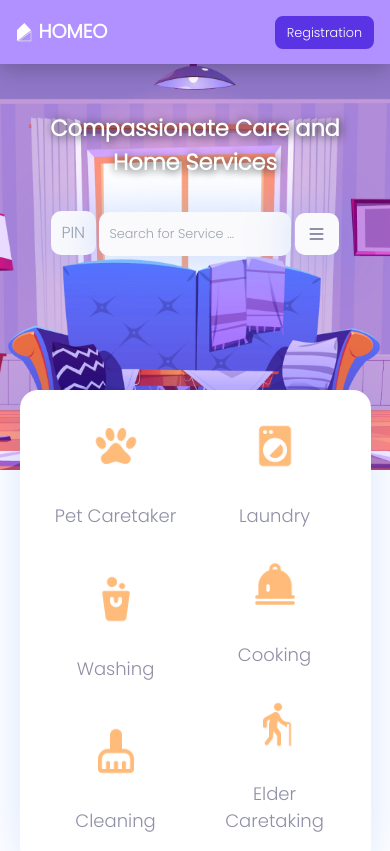
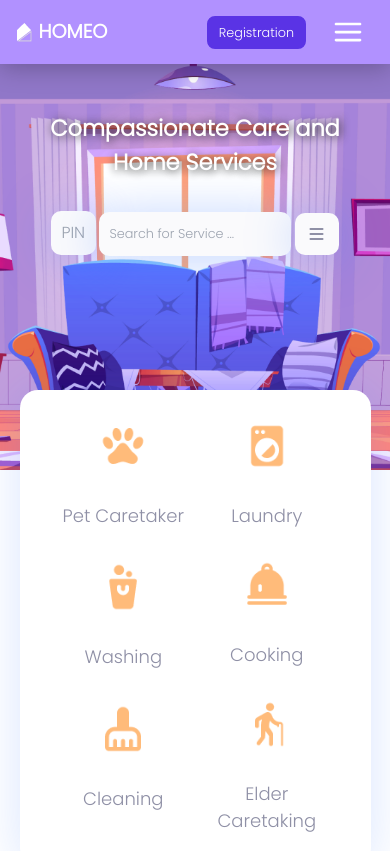
Before and after one commit to sahilhedau49/homeo-react, a React (Create React App) app: page / in a window 390 px wide. Shown: the top 851 px of the page. Built offline with nearby package versions, Linux system fonts and the light colour scheme.

Commit message:
Main Page Responsive Done

```diff
--- a/package.json
+++ b/package.json
@@ -8,6 +8,7 @@
     "@testing-library/user-event": "^13.5.0",
     "react": "^18.2.0",
     "react-dom": "^18.2.0",
+    "react-icons": "^4.8.0",
     "react-reveal": "^1.2.2",
     "react-router-dom": "^6.11.1",
     "react-scripts": "5.0.1",
--- a/src/App.css
+++ b/src/App.css
@@ -21,6 +21,10 @@ html {
   padding: 16px 6rem;
   justify-content: space-between;
   z-index: 99;
+}
+
+.mobile-menu-btn {
+  display: none;
 }
 
 .logo a {
@@ -181,7 +185,7 @@ html {
   margin-right: auto;
   position: relative;
   text-align: center;
-  top: -12rem;
+  top: -8rem;
   color: #8f90a6;
 }
 
@@ -541,25 +545,66 @@ html {
     cursor: pointer;
   }
 
-  .links ul {
-    /* display: flex; */
-    visibility: hidden;
-    /* flex-direction: column; */
+  .mobile-menu-btn {
+    display: inline-block;
+    z-index: 999;
+    padding: 0px 10px;
+    font-size: 2rem;
+    color: #ffffff;
+    transition: 0.2s;
+    cursor: pointer;
   }
 
-  .links {
-    width: 0;
+  .close-outline {
+    display: none;
   }
 
-  /* .links ul {
+  .links ul {
+    z-index: 99;
+    width: 100vw;
+    height: 50vh;
+    position: absolute;
+    top: 0;
+    left: 0;
+    backdrop-filter: blur(50px);
     display: flex;
-    justify-content: space-around;
-    padding-top: 2px;
-  } */
+    flex-direction: column;
+    justify-content: center;
+    align-items: center;
+    transform: translateX(100%);
+    transition: 0.5s;
+  }
+
+  .links .active {
+    visibility: visible;
+    transform: translateX(0);
+  }
+
+  .active .mobile-nav-icons {
+    display: none;
+    z-index: 9999;
+    color: #000000;
+  }
+
+  .active .close-outline {
+    margin-top: -12px;
+    display: inline-block;
+    z-index: 9999999;
+  }
+
+  .links ul li {
+    margin-bottom: 2rem;
+  }
+
+  .links ul li a {
+    color: #000000;
+    font-size: larger;
+  }
 
   .reg-btn {
     position: relative;
     top: 0;
+    margin-right: 1rem;
   }
 
   .reg-btn a button {
@@ -626,7 +671,7 @@ html {
     padding: 2rem 2rem;
     position: relative;
     top: -2rem;
-    justify-content: space-between;
+    justify-content: space-around;
   }
 
   .t-1,
@@ -654,7 +699,7 @@ html {
   }
 
   .t-1 {
-    margin-bottom: 0;
+    margin-bottom: 1.4rem;
   }
 
   .petcare {
--- a/src/components/Header.js
+++ b/src/components/Header.js
@@ -1,8 +1,11 @@
-import React from "react";
+import React, { useState } from "react";
 import "../App.css";
 import Fade from "react-reveal/Fade";
+import { CgMenu, CgClose } from "react-icons/cg";
 
 const Header = () => {
+  const [openMenu, setOpenMenu] = useState(false);
+
   return (
     <div>
       <nav>
@@ -13,19 +16,28 @@ const Header = () => {
               <h3>Homeo</h3>
             </a>
           </div>
-          <div className="links">
-            <ul>
+          <div className="links ">
+            <ul className={openMenu ? "active" : ""}>
+              {/* Active */}
               <li>
-                <a href="#">Home</a>
+                <a href="#" onClick={() => setOpenMenu(false)}>
+                  Home
+                </a>
               </li>
               <li>
-                <a href="#services">Services</a>
+                <a href="#services" onClick={() => setOpenMenu(false)}>
+                  Services
+                </a>
               </li>
               <li>
-                <a href="#contact">Help</a>
+                <a href="#contact" onClick={() => setOpenMenu(false)}>
+                  Help
+                </a>
               </li>
               <li>
-                <a href="#contact">About</a>
+                <a href="#contact" onClick={() => setOpenMenu(false)}>
+                  About
+                </a>
               </li>
             </ul>
           </div>
@@ -33,6 +45,21 @@ const Header = () => {
             <a href="#">
               <button>Registration</button>
             </a>
+          </div>
+          <div
+            className={openMenu ? "mobile-menu-btn active" : "mobile-menu-btn"}
+          >
+            {/* Active */}
+            <CgMenu
+              name="menu-outline"
+              className="mobile-nav-icons"
+              onClick={() => setOpenMenu(true)}
+            />
+            <CgClose
+              name="close-outline"
+              className="close-outline mobile-nav-icons"
+              onClick={() => setOpenMenu(false)}
+            />
           </div>
         </div>
       </nav>
```
Also changed, not shown: 1 other file (tests, documents, lock files or other folders).
